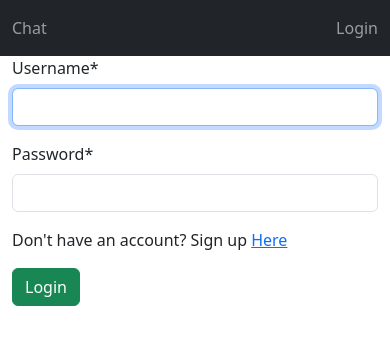
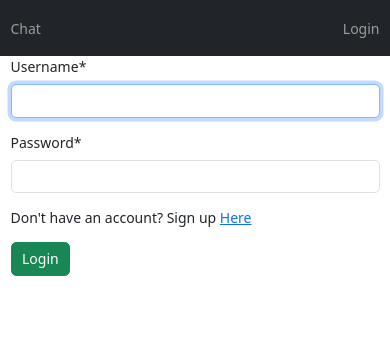
Before and after one commit to LuisSantiagoLopez/MARS_MVP, a Django app: a page that uses templates/base.html in a window 390 px wide. Shown: the top 345 px of the page. Run offline with Django 5.2, Linux system fonts and the light colour scheme; some libraries are stand-ins or nearby versions.

Commit message:
Font is smaller in smaller screens

```diff
--- a/templates/base.html
+++ b/templates/base.html
@@ -9,6 +9,12 @@
     <style>
     .navbar {
       height: 56px;
+    }
+
+    @media screen and (max-width: 767px) {
+      html {
+        font-size: 14px;
+      }
     }
     </style>
   </head>
```
